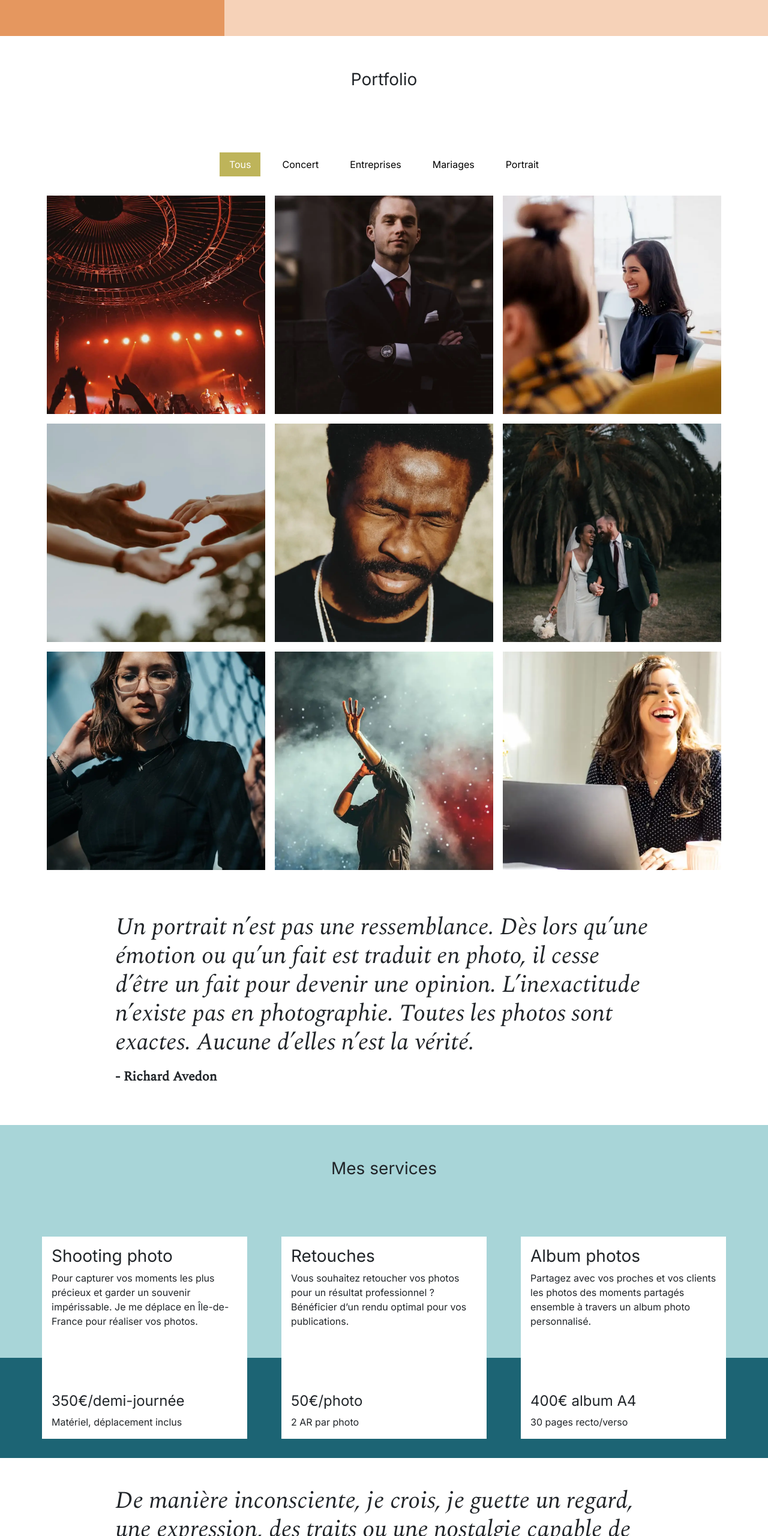
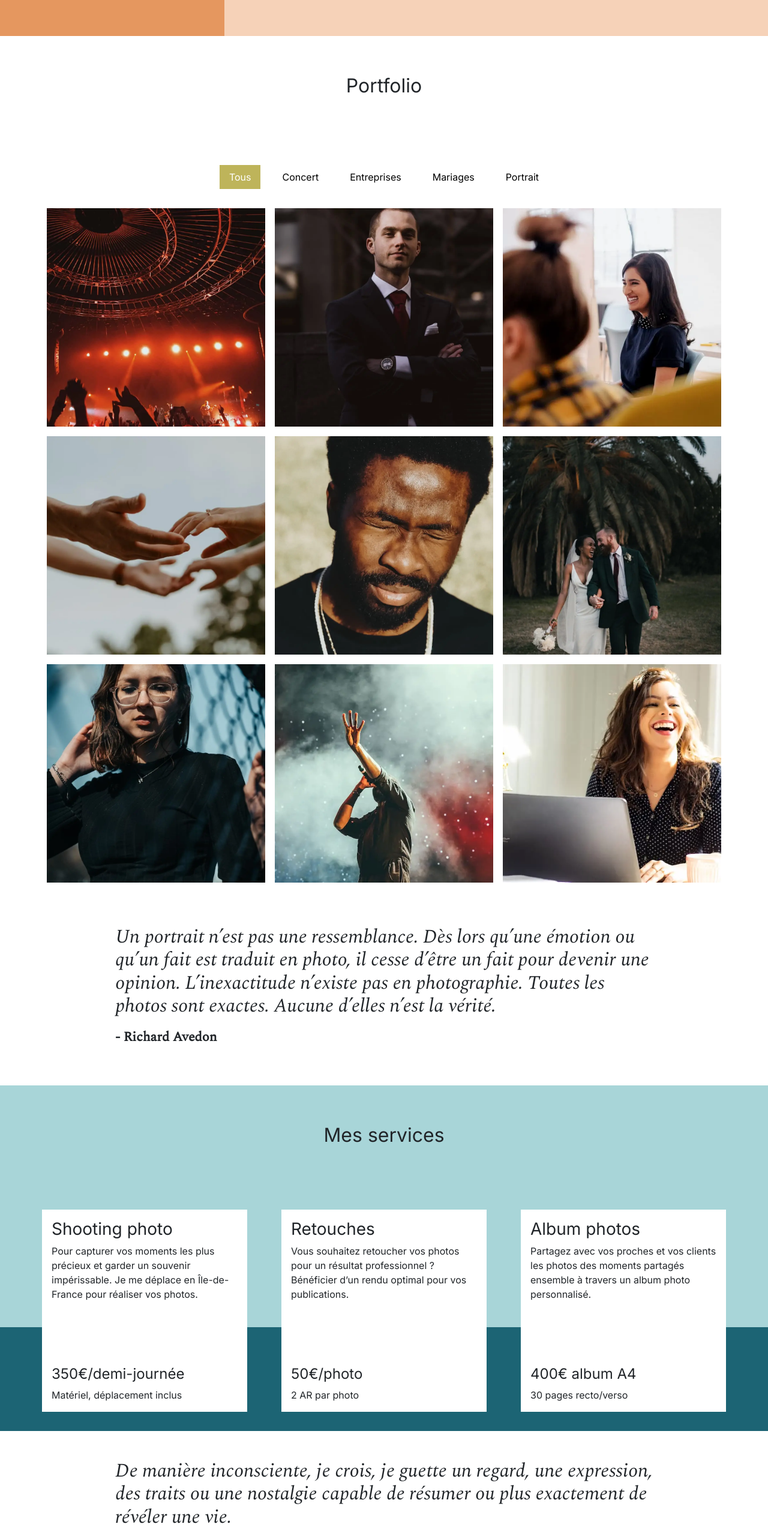
Before and after one commit to openshrine/P3-OPENCLASSROOMS--Projet-Nina-Carducci, a plain HTML site: page index.html in a window 1280 px wide. Shown: the part 1330-3890 px from the top of the page at 60% size. Drawn offline with nearby package versions, Linux system fonts and the light colour scheme.

Commit message:
update on html title structure

```diff
--- a/index.html
+++ b/index.html
@@ -138,7 +138,7 @@
 			</div>
 		</section>
 		<section id="gallery">
-			<h3 class="title">Portfolio</h3>
+			<h2 class="title">Portfolio</h2>
 			<div class="container py-3">
 				<div class="gallery" style="display: none">
 					<img data-gallery-tag="Concert" class="gallery-item"
@@ -175,17 +175,17 @@
 			<div class="quote">
 				<figure>
 					<blockquote>
-						<h1 class="quote__text">Un portrait n’est pas une ressemblance. Dès lors qu’une émotion ou qu’un
+						<h2 class="quote__text">Un portrait n’est pas une ressemblance. Dès lors qu’une émotion ou qu’un
 							fait est traduit en photo, il cesse d’être un fait pour devenir une opinion. L’inexactitude
 							n’existe pas en photographie. Toutes les photos sont exactes. Aucune d’elles n’est la
-							vérité.</h1>
+							vérité.</h2>
 					</blockquote>
 					<figcaption class="quote__author">- Richard Avedon</figcaption>
 				</figure>
 			</div>
 		</article>
 		<section id="services">
-			<h3 class="title">Mes services</h3>
+			<h2 class="title">Mes services</h2>
 			<div class="container">
 				<div class="service">
 					<div class="service__description">
@@ -226,8 +226,8 @@
 			<div class="quote">
 				<figure>
 					<blockquote>
-						<h1 class="quote__text">De manière inconsciente, je crois, je guette un regard, une expression,
-							des traits ou une nostalgie capable de résumer ou plus exactement de révéler une vie.</h1>
+						<h2 class="quote__text">De manière inconsciente, je crois, je guette un regard, une expression,
+							des traits ou une nostalgie capable de résumer ou plus exactement de révéler une vie.</h2>
 					</blockquote>
 					<figcaption class="quote__author">- Richard Avedon</figcaption>
 				</figure>
@@ -236,7 +236,7 @@
 		<section id="contact">
 			<div class="container">
 				<div class="form-container">
-					<h3>Une question ? Une demande de devis ?</h3>
+					<h2>Une question ? Une demande de devis ?</h2>
 					<p>N’hésitez pas à m’écrire ! Je vous répondrais en moins de 24 heures.</p>
 					<form action="" method="post">
 						<label for="nom">Nom</label>
```
